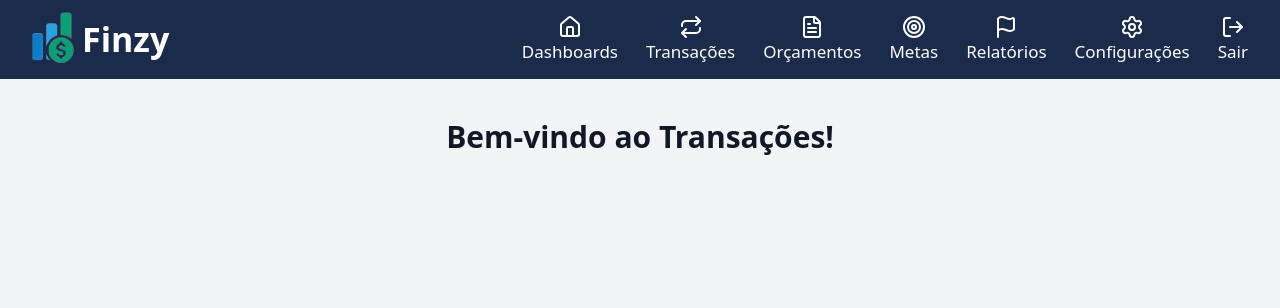
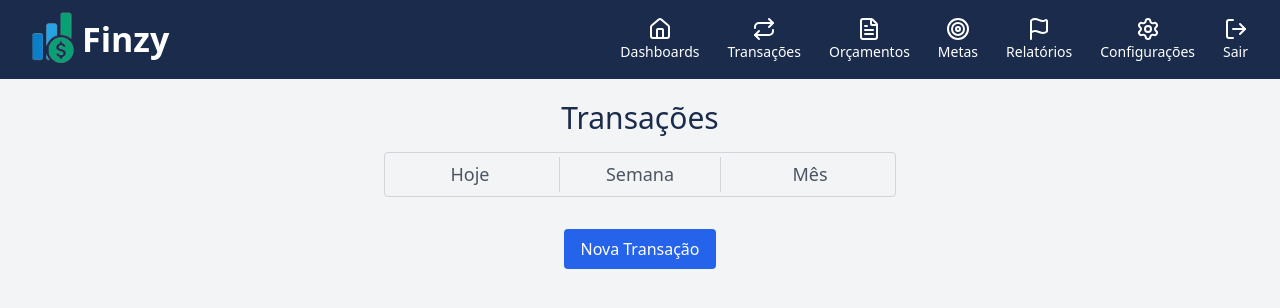
Before and after one commit to Leochin1206/flaskProject, a Flask app: page /transacoes in a window 1280 px wide. Shown: the top 308 px of the page. Run offline with Flask 3, Linux system fonts and the light colour scheme; some libraries are stand-ins or nearby versions.

Commit message:
28 05 25

```diff
--- /dev/null
+++ b/back/app/static/scripts/transacoes.js
@@ -0,0 +1,24 @@
+const modal = document.getElementById("modalTransacao");
+const form = document.getElementById("formTransacao");
+
+function abrirModal() {
+  modal.classList.remove("hidden");
+  modal.classList.add("flex");
+}
+
+function fecharModal() {
+  modal.classList.remove("flex");
+  modal.classList.add("hidden");
+  form.reset();
+}
+
+form.addEventListener("submit", function (e) {
+  e.preventDefault();
+
+  const formData = new FormData(form);
+  const dados = Object.fromEntries(formData.entries());
+
+  console.log("Transação cadastrada:", dados);
+  alert("Transação adicionada com sucesso!");
+  fecharModal();
+});
--- a/back/app/templates/transacoes.html
+++ b/back/app/templates/transacoes.html
@@ -1,5 +1,6 @@
 <!DOCTYPE html>
 <html lang="pt-br">
+
 <head>
   <meta charset="UTF-8" />
   <meta name="viewport" content="width=device-width, initial-scale=1.0" />
@@ -16,41 +17,160 @@
       <h1 class="text-[34px]">Finzy</h1>
     </div>
     <div class="flex gap-7 mr-5">
+      <a href="/home">
         <div class="flex flex-col items-center justify-center hover:scale-110 transition-all">
           <i data-lucide="home" class="w-6 h-6"></i>
-          <a href="/home" class="text-[17px] font-medium">Dashboards</a>
+          <h1 class="text-[14px] font-medium">Dashboards</h1>
         </div>
+      </a>
+
+      <a href="/transacoes">
         <div class="flex flex-col items-center justify-center hover:scale-110 transition-all">
           <i data-lucide="repeat" class="w-6 h-6"></i>
-          <a href="/transacoes" class="text-[17px] font-medium">Transações</a>
+          <h1 class="text-[14px] font-medium">Transações</h1>
         </div>
+      </a>
+
+      <a href="/orcamentos">
         <div class="flex flex-col items-center justify-center hover:scale-110 transition-all">
           <i data-lucide="file-text" class="w-6 h-6"></i>
-          <a href="/orcamentos" class="text-[17px] font-medium">Orçamentos</a>
+          <h1 class="text-[14px] font-medium">Orçamentos</h1>
         </div>
+      </a>
+
+      <a href="/metas">
         <div class="flex flex-col items-center justify-center hover:scale-110 transition-all">
           <i data-lucide="target" class="w-6 h-6"></i>
-          <a href="/metas" class="text-[17px] font-medium">Metas</a>
+          <h1 class="text-[14px] font-medium">Metas</h1>
         </div>
+      </a>
+
+      <a href="/relatorios">
         <div class="flex flex-col items-center justify-center hover:scale-110 transition-all">
           <i data-lucide="flag" class="w-6 h-6"></i>
-          <a href="/relatorios" class="text-[17px] font-medium">Relatórios</a>
+          <h1 class="text-[14px] font-medium">Relatórios</h1>
         </div>
+      </a>
+
+      <a href="/configuracoes">
         <div class="flex flex-col items-center justify-center hover:scale-110 transition-all">
           <i data-lucide="settings" class="w-6 h-6"></i>
-          <a href="/configuracoes" class="text-[17px] font-medium">Configurações</a>
+          <h1 class="text-[14px] font-medium">Configurações</h1>
         </div>
+      </a>
+
+      <a href="/">
         <div class="flex flex-col items-center justify-center hover:scale-110 transition-all">
           <i data-lucide="log-out" class="w-6 h-6"></i>
-          <a href="/" class="text-[17px] font-medium">Sair</a>
+          <h1 class="text-[14px] font-medium">Sair</h1>
         </div>
+      </a>
+
     </div>
   </nav>
 
-    <main class="">
-      <h1 class="text-3xl font-bold text-center !mt-10">Bem-vindo ao Transações!</h1>
+  <main class="flex flex-col items-center justify-center">
+    <h1 class="text-[#1A2B4C] text-[30px] font-medium !mt-4 w-full text-center">Transações</h1>
+
+    <div class="flex items-center justify-between gap-2 w-[80%] sm:w-[40%] border border-gray-300 rounded p-1 mt-3">
+      <button class="text-[18px] text-gray-600 font-medium w-[33.3%] p-1 hover:scale-110 transition-all">Hoje</button>
+      <button
+        class="text-[18px] text-gray-600 font-medium w-[33.3%] border-l border-r border-gray-300 p-1 hover:scale-110 transition-all">Semana</button>
+      <button class="text-[18px] text-gray-600 font-medium w-[33.3%] p-1 hover:scale-110 transition-all">Mês</button>
+    </div>
+
+
+    <div class="p-8">
+      <button onclick="abrirModal()" class="bg-blue-600 text-white px-4 py-2 rounded">Nova Transação</button>
+    </div>
+
+    <!-- Modal -->
+    <div id="modalTransacao" class="fixed inset-0 hidden items-center justify-center bg-black bg-opacity-30 z-50">
+      <div class="bg-white rounded-lg p-6 w-[90%] max-w-[800px] shadow-lg">
+        <h1 class="text-2xl text-[#1A2B4C] font-semibold">Nova Transação</h1>
+        <form id="formTransacao" class="mt-4 space-y-4">
+
+          <!-- Tipo -->
+          <div>
+            <label class="block text-[#1A2B4C] font-bold mb-1">Tipo:</label>
+            <div class="flex gap-5">
+              <label class="flex items-center gap-2">
+                <input type="radio" name="tipo" value="entrada" required />
+                Entrada
+              </label>
+              <label class="flex items-center gap-2">
+                <input type="radio" name="tipo" value="saida" />
+                Saída
+              </label>
+            </div>
+          </div>
+
+          <!-- Valor -->
+          <div>
+            <label for="valor" class="block text-[#1A2B4C] font-bold mb-1">Valor:</label>
+            <div class="relative">
+              <span class="absolute left-3 top-1/2 transform -translate-y-1/2 text-gray-500">R$</span>
+              <input type="number" name="valor" id="valor" placeholder="0,00" required
+                class="pl-10 p-2 border border-gray-300 w-full rounded shadow text-gray-700 focus:outline-none focus:ring-2 focus:ring-blue-400" />
+            </div>
+          </div>
+
+          <!-- Categoria -->
+          <div>
+            <label for="categoria" class="block text-[#1A2B4C] font-bold mb-1">Categoria:</label>
+            <select name="categoria" id="categoria" required
+              class="w-full p-2 border border-gray-300 rounded shadow text-gray-700">
+              <option value="">Selecione uma categoria</option>
+              <option value="alimentacao">Alimentação</option>
+              <option value="transporte">Transporte</option>
+              <option value="moradia">Moradia</option>
+              <option value="lazer">Lazer</option>
+              <option value="saude">Saúde</option>
+              <option value="educacao">Educação</option>
+              <option value="compras">Compras</option>
+              <option value="assinaturas">Assinaturas</option>
+              <option value="salario">Salário</option>
+              <option value="investimentos">Investimentos</option>
+              <option value="dividas">Dívidas</option>
+              <option value="presentes">Presentes</option>
+              <option value="impostos">Impostos</option>
+              <option value="viagens">Viagens</option>
+              <option value="pets">Pets</option>
+              <option value="outro">Outro</option>
+            </select>
+          </div>
+
+          <!-- Data -->
+          <div>
+            <label for="data" class="block text-[#1A2B4C] font-bold mb-1">Data:</label>
+            <input type="date" name="data" id="data" required
+              class="p-2 border border-gray-300 w-full rounded shadow text-gray-700" />
+          </div>
+
+          <!-- Descrição -->
+          <div>
+            <label for="descricao" class="block text-[#1A2B4C] font-bold mb-1">Descrição:</label>
+            <input type="text" name="descricao" id="descricao" placeholder="nome..." required
+              class="p-2 border border-gray-300 w-full rounded shadow text-gray-700" />
+          </div>
+
+          <!-- Botões -->
+          <div class="flex justify-end gap-4 pt-4">
+            <button type="button" onclick="fecharModal()"
+              class="bg-gray-300 hover:bg-gray-400 text-gray-700 px-4 py-2 rounded-md">
+              Cancelar
+            </button>
+            <button type="submit" class="bg-blue-500 hover:bg-blue-600 text-white px-4 py-2 rounded-md">
+              Adicionar
+            </button>
+          </div>
+        </form>
+      </div>
+    </div>
   </main>
 
   <script>lucide.createIcons();</script>
+  <script src="../static/scripts/transacoes.js" defer></script>
 </body>
+
 </html>
--- /dev/null
+++ b/back/evn/pyvenv.cfg
@@ -0,0 +1,5 @@
+home = C:\Program Files\Python311
+include-system-site-packages = false
+version = 3.11.0
+executable = C:\Program Files\Python311\python.exe
+command = C:\Program Files\Python311\python.exe -m venv C:\Users\ct67ca\Desktop\flaskProject\back\evn
```
Also changed, not shown: back/app/templates/configuracoes.html (+29 -7 lines), back/app/templates/home.html (+29 -7 lines), back/app/templates/metas.html (+29 -7 lines), back/app/templates/orcamentos.html (+29 -7 lines), back/app/templates/relatorios.html (+29 -7 lines), 4 other files. Lines whose indentation alone changed are shown as unchanged.
